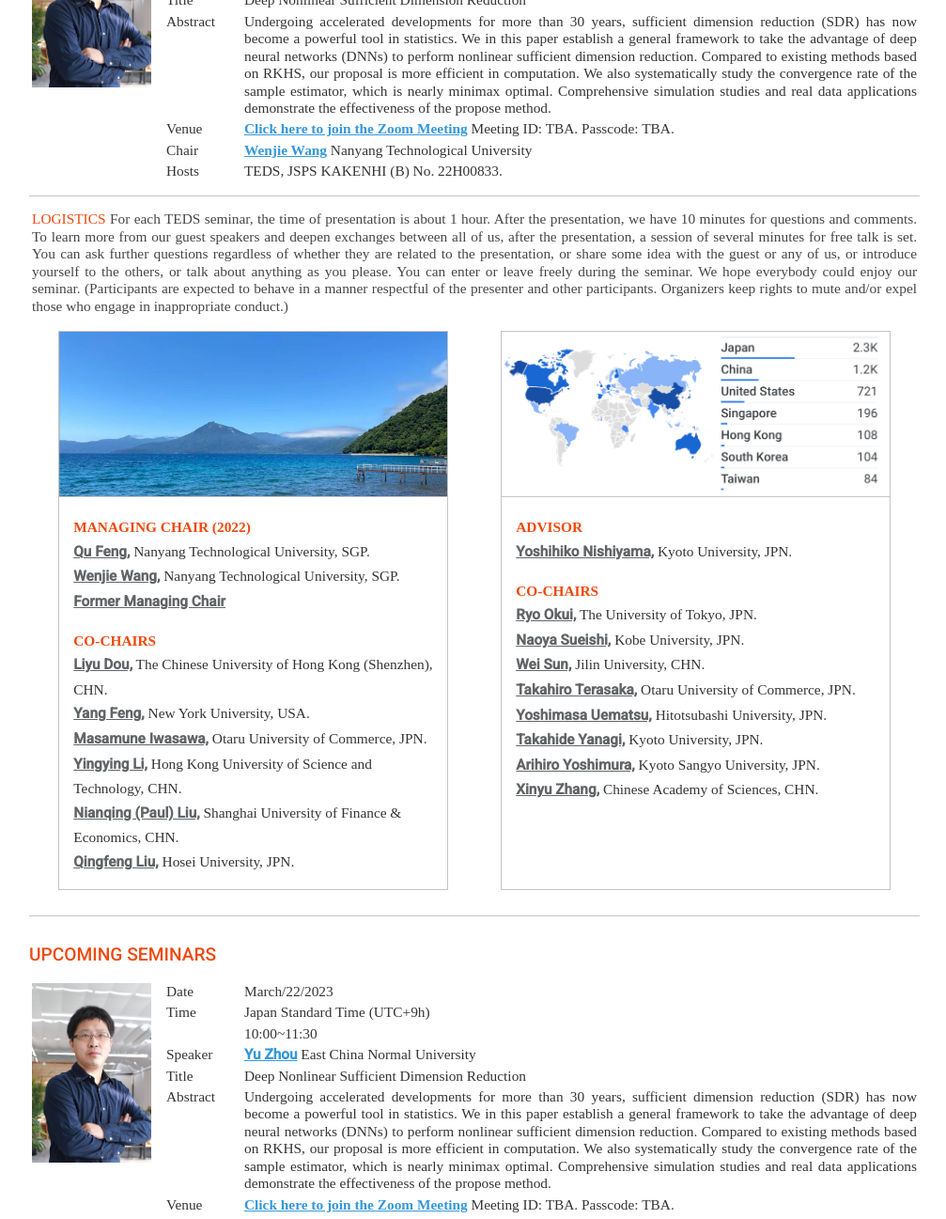
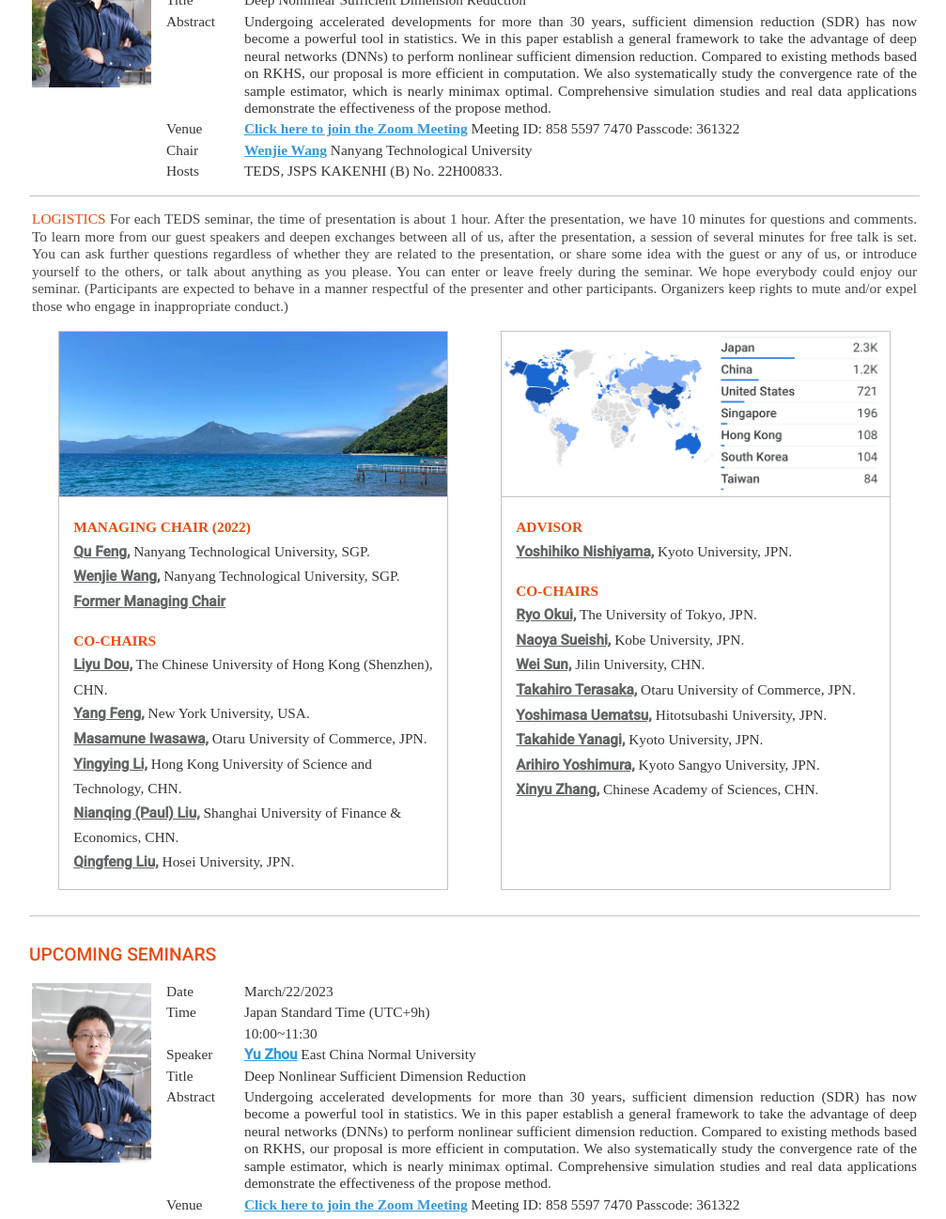
Before and after one commit to TEDS-DataScience/seminars, a plain HTML site: page index.html in a window 1280 px wide. Shown: the part 580-1877 px from the top of the page at 94% size, without its empty margins (135-1142 px from the left). Drawn offline with nearby package versions, Linux system fonts and the light colour scheme; some packages are replaced by stand-ins of ours; a web font is replaced by a local one.

Commit message:
Update index.html

```diff
--- a/index.html
+++ b/index.html
@@ -194,9 +194,9 @@ function scrollFunction() {
 		<tr>
                <td valign="top" width="6%">Venue</td>
                     <td style="padding-left: 2vw;" width="79%" valign="top"><a
-                            href=" "
+                            href="https://ntu-sg.zoom.us/j/85855977470"
                             style="text-decoration:underline; font-family: Oswald;">Click here to join the Zoom
-                        Meeting</a> Meeting ID: TBA.  Passcode:  TBA.
+                        Meeting</a> Meeting ID: 858 5597 7470  Passcode: 361322
                         </td>
                 </tr>
                 <tr>
@@ -441,9 +441,9 @@ function scrollFunction() {
 		<tr>
                <td valign="top" width="6%">Venue</td>
                     <td style="padding-left: 2vw;" width="79%" valign="top"><a
-                            href=" "
+                            href="https://ntu-sg.zoom.us/j/85855977470"
                             style="text-decoration:underline; font-family: Oswald;">Click here to join the Zoom
-                        Meeting</a> Meeting ID: TBA.  Passcode:  TBA.
+                        Meeting</a> Meeting ID: 858 5597 7470  Passcode: 361322
                         </td>
                 </tr>
                 <tr>
```
